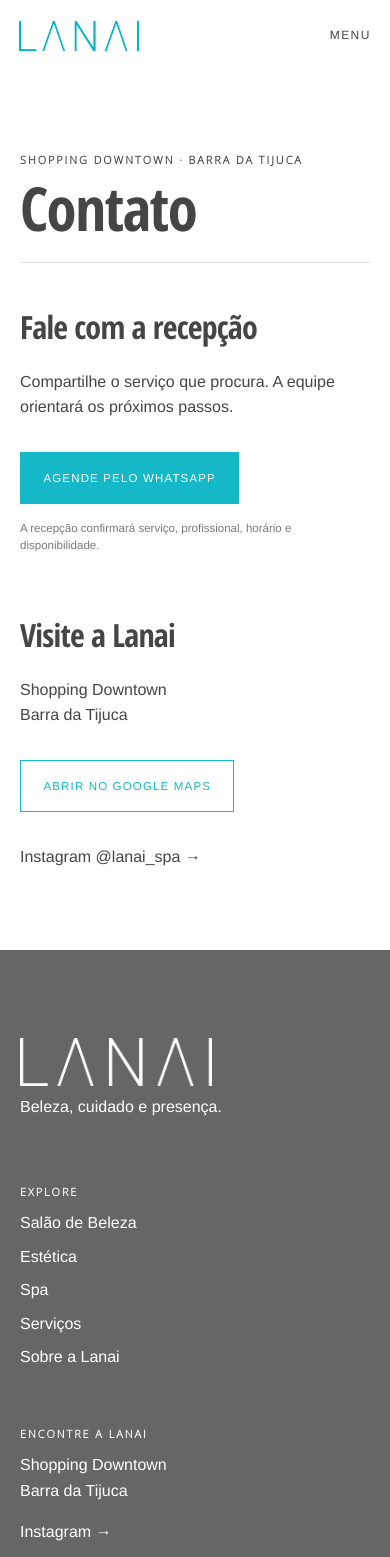
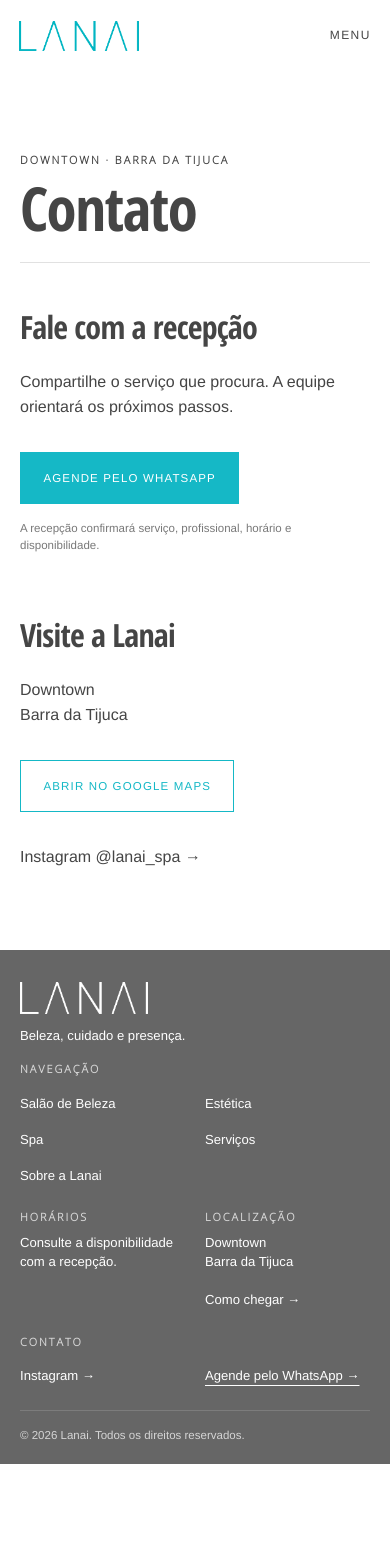
Before and after one commit to lanai-oficial/site-lanai, a Next.js app: page /contato in a window 390 px wide. Shown: the top 1557 px of the page. After the commit the page ends 1464 px from the top, so only its background shows below. Built offline with nearby package versions, Linux system fonts and the light colour scheme.

Commit message:
fix: reorganizar footer global responsivo

```diff
--- a/src/app/contato/page.tsx
+++ b/src/app/contato/page.tsx
@@ -1,5 +1,5 @@
 import type { Metadata } from "next";
 import { WhatsAppLink } from "@/components/whatsapp-link";
 import { OFFICIAL_LINKS } from "@/lib/contact";
-export const metadata: Metadata = { title: "Contato", description: "Entre em contato com a recepção da Lanai no Shopping Downtown." };
-export default function ContactPage() { return <div className="section page contact"><p className="eyebrow">Shopping Downtown · Barra da Tijuca</p><h1>Contato</h1><div className="contact-grid"><div><h2>Fale com a recepção</h2><p>Compartilhe o serviço que procura. A equipe orientará os próximos passos.</p><WhatsAppLink origin="contact">Agende pelo WhatsApp</WhatsAppLink><small>A recepção confirmará serviço, profissional, horário e disponibilidade.</small></div><div><h2>Visite a Lanai</h2><p>Shopping Downtown<br />Barra da Tijuca</p><a className="button outline" href={OFFICIAL_LINKS.maps} target="_blank" rel="noreferrer">Abrir no Google Maps</a><a className="text-link contact-social" href={OFFICIAL_LINKS.instagram} target="_blank" rel="noreferrer">Instagram @lanai_spa →</a></div></div></div>; }
+export const metadata: Metadata = { title: "Contato", description: "Entre em contato com a recepção da Lanai no Downtown." };
+export default function ContactPage() { return <div className="section page contact"><p className="eyebrow">Downtown · Barra da Tijuca</p><h1>Contato</h1><div className="contact-grid"><div><h2>Fale com a recepção</h2><p>Compartilhe o serviço que procura. A equipe orientará os próximos passos.</p><WhatsAppLink origin="contact">Agende pelo WhatsApp</WhatsAppLink><small>A recepção confirmará serviço, profissional, horário e disponibilidade.</small></div><div><h2>Visite a Lanai</h2><p>Downtown<br />Barra da Tijuca</p><a className="button outline" href={OFFICIAL_LINKS.maps} target="_blank" rel="noreferrer">Abrir no Google Maps</a><a className="text-link contact-social" href={OFFICIAL_LINKS.instagram} target="_blank" rel="noreferrer">Instagram @lanai_spa →</a></div></div></div>; }
--- a/src/app/globals.css
+++ b/src/app/globals.css
@@ -54,9 +54,9 @@ small { display:block; max-width:34rem; font-size:.72rem; line-height:1.5; opaci
 .booking-band { padding:clamp(4rem,8vw,8rem) clamp(1.25rem,6vw,7rem); display:grid; grid-template-columns:1.3fr .7fr; gap:4rem; align-items:center; background:var(--cream); }.booking-band h2 { margin:0; }.booking-band .button { margin-top:0; }
 .directory-group { display:grid; grid-template-columns:.7fr 1.3fr; gap:4rem; padding:4rem 0; border-top:1px solid var(--line); }.directory-heading { display:grid; grid-template-columns:3rem 1fr; gap:1rem; }.directory-heading h2 { font-size:clamp(2.5rem,5vw,4rem); }.directory-links>a { padding:1.5rem 0; display:flex; justify-content:space-between; gap:2rem; border-bottom:1px solid var(--line); }.directory-links h3 { font-size:2rem; margin:.3rem 0; }.directory-links p { margin-bottom:0; }
 .contact-grid { display:grid; grid-template-columns:1fr 1fr; gap:4rem; border-top:1px solid var(--line); padding-top:3rem; }.contact-grid h2 { font-size:2rem; }.not-found { text-align:center; }.not-found p { margin-left:auto;margin-right:auto; }
-.site-footer { display:grid; grid-template-columns:1.2fr .7fr 1fr; gap:3rem; padding:5rem clamp(1.25rem,5vw,5rem) 2rem; color:white; background:var(--brand-ink); }.site-footer div a { display:block; margin:.5rem 0; }.site-footer .footer-link { text-decoration:underline; text-underline-offset:.3rem; }.site-footer small { grid-column:1/-1; border-top:1px solid rgba(255,255,255,.2); padding-top:2rem; }
+.site-footer { display:grid; grid-template-columns:1.35fr repeat(4,minmax(0,1fr)); gap:clamp(2rem,4vw,5rem); padding:4rem clamp(1.25rem,5vw,5rem) 1.5rem; color:white; background:var(--brand-ink); }.footer-brand p,.footer-group p { margin-bottom:.65rem; }.footer-group .eyebrow { margin-bottom:1rem; opacity:.72; }.footer-group a { display:block; width:fit-content; padding:.2rem 0; }.site-footer .footer-link { text-decoration:underline; text-underline-offset:.3rem; }.footer-legal { grid-column:1/-1; margin-top:1rem; padding-top:1.25rem; border-top:1px solid rgba(255,255,255,.2); }
 @media (max-width:1050px) { .desktop-nav { display:none!important; }.mobile-nav { display:block; position:relative; }.mobile-nav summary { cursor:pointer; list-style:none; font-size:.75rem; letter-spacing:.12em; text-transform:uppercase; }.mobile-nav summary::-webkit-details-marker { display:none; }.mobile-nav[open] nav { position:absolute; z-index:10; top:2.5rem; right:0; width:min(85vw,320px); padding:1.5rem; display:flex; flex-direction:column; align-items:stretch; gap:0; background:var(--paper); border:1px solid var(--line); box-shadow:0 1rem 3rem rgba(0,0,0,.15); }.mobile-nav nav a { padding:.75rem; }.mobile-nav nav .nav-cta { margin-top:.75rem; text-align:center; } }
-@media (max-width:800px) { .site-header { height:70px; padding:1.2rem; }.hero,.detail-page,.profile-hero { grid-template-columns:1fr; }.hero-shape { min-height:45svh; clip-path:ellipse(85% 95% at 45% 5%); }.hero-copy { padding:3rem 1.25rem 5rem; }.universe-grid,.category-grid { grid-template-columns:1fr; }.universe-card { min-height:360px; }.category-card { min-height:360px; }.professional-grid { grid-template-columns:1fr; }.portrait-placeholder { min-height:400px; }.portfolio-grid,.profile-services,.contact-grid,.site-footer,.universe-intro,.booking-band,.directory-group { grid-template-columns:1fr; }.site-footer small { grid-column:auto; }.detail-visual { min-height:45svh; }.section-heading { align-items:flex-start; flex-direction:column; }.service-row { grid-template-columns:2rem 1fr auto; padding:1.5rem .5rem; gap:1rem; }.service-row>div>p:last-child { display:none; }.category-directory>a { grid-template-columns:2rem 1fr auto; gap:1rem; }.directory-group { gap:2rem; }.universe-hero { min-height:60svh; } }
+@media (max-width:800px) { .site-header { height:70px; padding:1.2rem; }.hero,.detail-page,.profile-hero { grid-template-columns:1fr; }.hero-shape { min-height:45svh; clip-path:ellipse(85% 95% at 45% 5%); }.hero-copy { padding:3rem 1.25rem 5rem; }.universe-grid,.category-grid { grid-template-columns:1fr; }.universe-card { min-height:360px; }.category-card { min-height:360px; }.professional-grid { grid-template-columns:1fr; }.portrait-placeholder { min-height:400px; }.portfolio-grid,.profile-services,.contact-grid,.universe-intro,.booking-band,.directory-group { grid-template-columns:1fr; }.detail-visual { min-height:45svh; }.section-heading { align-items:flex-start; flex-direction:column; }.service-row { grid-template-columns:2rem 1fr auto; padding:1.5rem .5rem; gap:1rem; }.service-row>div>p:last-child { display:none; }.category-directory>a { grid-template-columns:2rem 1fr auto; gap:1rem; }.directory-group { gap:2rem; }.universe-hero { min-height:60svh; } }
 @media (max-width:480px) { .category-grid { grid-template-columns:1fr; }.category-card { min-height:300px; }.section { padding-left:1.25rem; padding-right:1.25rem; } }
 @media (prefers-reduced-motion:reduce) { html { scroll-behavior:auto; } *,*::before,*::after { transition:none!important; } }
 
@@ -92,7 +92,7 @@ h1,h2,h3 { letter-spacing:-.025em; }
 .statement { background:#555; }
 .instagram { padding:clamp(5rem,9vw,9rem) 0 0; text-align:center; }
 .instagram-heading { padding:0 1.25rem clamp(2.5rem,5vw,4rem); }
-.instagram-heading h2 { margin:0 auto 1.5rem; max-width:900px; }
+.instagram-heading h2 { margin:0 auto; max-width:900px; }
 .instagram-grid { display:grid; grid-template-columns:repeat(4,1fr); }
 .instagram-grid a { position:relative; min-height:28vw; overflow:hidden; }
 .instagram-grid img { object-fit:cover; transition:transform .6s ease; }
@@ -128,10 +128,8 @@ h1,h2,h3 { letter-spacing:-.025em; }
 .about-photo-main img { object-position:center; }
 .about-photo-grid figure:nth-child(2) img { object-position:center 58%; }
 .founder-section { display:grid; grid-template-columns:.7fr 1.3fr; min-height:85svh; background:var(--cream); }
-.founder-atmosphere { padding:clamp(3rem,7vw,7rem); display:flex; flex-direction:column; justify-content:center; gap:1.2rem; overflow:hidden; color:var(--brand-primary); border-right:1px solid var(--line); }
-.founder-atmosphere span { font-family:var(--font-title),Arial,sans-serif; font-size:clamp(3.5rem,7vw,7rem); line-height:.8; opacity:.75; }
-.founder-atmosphere span:nth-child(2) { margin-left:10%; opacity:.42; }
-.founder-atmosphere span:nth-child(3) { margin-left:-12%; opacity:.2; }
+.founder-portrait { position:relative; min-height:85svh; overflow:hidden; border-right:1px solid var(--line); }
+.founder-portrait img { object-fit:cover; object-position:center 38%; }
 .founder-section blockquote { align-self:center; max-width:55rem; margin:0; padding:clamp(4rem,9vw,10rem); }
 .founder-section blockquote h2 { margin:0 0 2rem; }
 .founder-section blockquote>p:not(.eyebrow) { max-width:44rem; font-size:clamp(1rem,1.6vw,1.2rem); }
@@ -152,18 +150,35 @@ h1,h2,h3 { letter-spacing:-.025em; }
   .site-header { height:72px; }
   .image-hero { min-height:calc(100svh - 72px); }
   .image-hero>img { object-position:58% center; }
-  .hero-copy { align-self:flex-end; padding:4rem 1.25rem 6rem; }
-  .hero-copy h1 { font-size:clamp(3.8rem,18vw,5.4rem); }
+  .hero-copy { align-self:flex-end; padding:3rem 1.5rem 4.5rem; }
+  .hero-copy h1 { max-width:7ch; margin:.45rem 0 1.25rem; font-size:3.35rem; line-height:.94; }
+  .hero-copy .button { margin:.5rem 0 0; }
   .image-shade { background:linear-gradient(0deg,rgba(0,0,0,.72),rgba(0,0,0,.03) 78%); }
   .scroll-cue { display:none; }
+  .universe-section .section-heading { gap:1.25rem; }
+  .universe-section .section-heading h2 { max-width:12ch; margin-bottom:0; font-size:2.45rem; line-height:1.02; }
   .universe-card { min-height:64svh; }
+  .universe-card h3 { max-width:10ch; font-size:2.5rem; line-height:1; }
   .home-about { grid-template-columns:1fr; }
   .home-about-image { min-height:58svh; }
   .home-about-copy { padding:4.5rem 1.25rem; }
+  .home-about-copy h2 { max-width:11ch; font-size:2.55rem; line-height:1.02; }
+  .instagram-heading h2 { max-width:15ch; font-size:2.4rem; line-height:1.04; }
   .universe-hero { min-height:72svh; }
   .detail-visual { min-height:60svh; }
   .instagram-grid { grid-template-columns:1fr 1fr; }
   .instagram-grid a { min-height:55vw; }
+  .site-footer { grid-template-columns:1fr 1fr; gap:1rem 1.25rem; padding:2rem 1.25rem max(1.25rem,env(safe-area-inset-bottom)); font-size:.82rem; line-height:1.45; }
+  .footer-brand { grid-column:1/-1; }
+  .brand-footer { width:8rem; margin-bottom:.75rem; }
+  .footer-brand p { margin-bottom:0; }
+  .footer-group .eyebrow { margin-bottom:.55rem; }
+  .footer-group a { min-height:2.25rem; display:flex; align-items:center; padding:.25rem 0; }
+  .footer-nav { grid-column:1/-1; display:grid; grid-template-columns:1fr 1fr; column-gap:1.25rem; }
+  .footer-nav .eyebrow { grid-column:1/-1; }
+  .footer-actions { grid-column:1/-1; display:grid; grid-template-columns:1fr 1fr; column-gap:1.25rem; }
+  .footer-actions .eyebrow { grid-column:1/-1; }
+  .footer-legal { grid-column:1/-1; margin-top:0; padding-top:1rem; }
   .about-hero { min-height:68svh; }
   .about-origin,.about-image-chapter,.about-transition,.founder-section { grid-template-columns:1fr; }
   .about-origin { gap:1.5rem; }
@@ -172,7 +187,6 @@ h1,h2,h3 { letter-spacing:-.025em; }
   .about-transition { align-items:start; }
   .about-photo-grid { grid-template-columns:1fr; grid-template-rows:65svh 55svh 55svh; }
   .about-photo-main { grid-row:auto; }
-  .founder-atmosphere { min-height:38svh; padding:3rem 1.25rem; border-right:0; border-bottom:1px solid var(--line); }
-  .founder-atmosphere span { font-size:clamp(3.5rem,18vw,6rem); }
+  .founder-portrait { min-height:65svh; border-right:0; border-bottom:1px solid var(--line); }
   .founder-section blockquote { padding:5rem 1.25rem; }
 }
--- a/src/app/page.tsx
+++ b/src/app/page.tsx
@@ -42,9 +42,9 @@ export default async function Home() {
   });
 
   return <>
-    <section className="hero image-hero"><Image src={homeImages.hero} alt="Fachada principal da Lanai no Shopping Downtown" fill priority sizes="100vw" style={{ objectPosition: "center" }} /><div className="image-shade" /><div className="hero-copy"><p className="eyebrow">Estética · Spa · Beleza</p><h1>Experiência<br />Lanai</h1><WhatsAppLink origin="home_hero">Agende seu horário</WhatsAppLink></div><a className="scroll-cue" href="#universos">Descubra ↓</a></section>
+    <section className="hero image-hero"><Image src={homeImages.hero} alt="Fachada principal da Lanai no Downtown" fill priority sizes="100vw" style={{ objectPosition: "center" }} /><div className="image-shade" /><div className="hero-copy"><p className="eyebrow">Estética · Spa · Beleza</p><h1>Experiência<br />Lanai</h1><WhatsAppLink origin="home_hero">Agende seu horário</WhatsAppLink></div><a className="scroll-cue" href="#universos">Descubra ↓</a></section>
     <section className="universe-section" id="universos"><div className="section-heading section"><div><p className="eyebrow">Experiência Lanai</p><h2>Beleza, estética e bem-estar.</h2></div><Link className="text-link" href="/servicos">Ver serviços →</Link></div><div className="universe-grid">{serviceUniverses.map((universe) => <Link className="universe-card" href={`/${universe.slug}`} key={universe.slug}><Image src={homeImages.universes[universe.slug]} alt={`Ambiente Lanai — ${universe.name}`} fill sizes="(max-width: 800px) 100vw, 33vw" style={{ objectPosition: universe.slug === "spa" ? "30% center" : "center" }} /><span className="card-shade" /><span className="card-copy"><h3>{universe.name}</h3><span aria-hidden="true">Conhecer →</span></span></Link>)}</div></section>
     <section className="home-about"><div className="home-about-image"><Image src={homeImages.services} alt="Recepção da Lanai, com madeira, plantas e luz natural" fill sizes="(max-width: 800px) 100vw, 62vw" style={{ objectPosition: "40% center" }} /></div><div className="home-about-copy"><p className="eyebrow">Lanai</p><h2>Um espaço para desacelerar.</h2><Link className="text-link" href="/sobre">Conheça nossa história →</Link></div></section>
-    <section className="instagram"><div className="instagram-heading"><p className="eyebrow">Instagram</p><h2>Conecte-se com a experiência Lanai</h2><a className="text-link" href={OFFICIAL_LINKS.instagram} target="_blank" rel="noreferrer">@lanai_spa →</a></div><div className="instagram-grid">{gallery.map((item) => <a href={item.href} target="_blank" rel="noreferrer" key={item.id}><Image src={item.image} alt={item.alt} fill sizes="(max-width: 800px) 50vw, 25vw" /></a>)}</div></section>
+    <section className="instagram"><div className="instagram-heading"><p className="eyebrow">Instagram</p><h2>Conecte-se com a experiência Lanai</h2></div><div className="instagram-grid">{gallery.map((item) => <a href={item.href} target="_blank" rel="noreferrer" key={item.id}><Image src={item.image} alt={item.alt} fill sizes="(max-width: 800px) 50vw, 25vw" /></a>)}</div></section>
   </>;
 }
--- a/src/components/footer.tsx
+++ b/src/components/footer.tsx
@@ -7,10 +7,12 @@ import { OFFICIAL_LINKS } from "@/lib/contact";
 export function Footer() {
   return (
     <footer className="site-footer">
-      <div><Link className="brand brand-footer" href="/" aria-label="Lanai — página inicial"><Image src={lanaiLogoBranco} alt="Lanai" /></Link><p>Beleza, cuidado e presença.</p></div>
-      <div><p className="eyebrow">Explore</p><Link href="/salao-de-beleza">Salão de Beleza</Link><Link href="/estetica">Estética</Link><Link href="/spa">Spa</Link><Link href="/servicos">Serviços</Link><Link href="/sobre">Sobre a Lanai</Link></div>
-      <div><p className="eyebrow">Encontre a Lanai</p><p>Shopping Downtown<br />Barra da Tijuca</p><a href={OFFICIAL_LINKS.instagram} target="_blank" rel="noreferrer">Instagram →</a><a href={OFFICIAL_LINKS.maps} target="_blank" rel="noreferrer">Como chegar →</a><WhatsAppLink className="footer-link" origin="footer">Agende pelo WhatsApp →</WhatsAppLink></div>
-      <small>© {new Date().getFullYear()} Lanai. Todos os direitos reservados.</small>
+      <div className="footer-brand"><Link className="brand brand-footer" href="/" aria-label="Lanai — página inicial"><Image src={lanaiLogoBranco} alt="Lanai" /></Link><p>Beleza, cuidado e presença.</p></div>
+      <nav className="footer-group footer-nav" aria-label="Navegação do rodapé"><p className="eyebrow">Navegação</p><Link href="/salao-de-beleza">Salão de Beleza</Link><Link href="/estetica">Estética</Link><Link href="/spa">Spa</Link><Link href="/servicos">Serviços</Link><Link href="/sobre">Sobre a Lanai</Link></nav>
+      <div className="footer-group"><p className="eyebrow">Horários</p><p>Consulte a disponibilidade<br />com a recepção.</p></div>
+      <div className="footer-group"><p className="eyebrow">Localização</p><p>Downtown<br />Barra da Tijuca</p><a href={OFFICIAL_LINKS.maps} target="_blank" rel="noreferrer">Como chegar →</a></div>
+      <div className="footer-group footer-actions"><p className="eyebrow">Contato</p><a href={OFFICIAL_LINKS.instagram} target="_blank" rel="noreferrer">Instagram →</a><WhatsAppLink className="footer-link" origin="footer">Agende pelo WhatsApp →</WhatsAppLink></div>
+      <small className="footer-legal">© {new Date().getFullYear()} Lanai. Todos os direitos reservados.</small>
     </footer>
   );
 }
--- a/src/data/images.ts
+++ b/src/data/images.ts
@@ -1,3 +1,6 @@
+import firstLanai from "../../docs/IMG_7920_Original.jpeg";
+import founderCelina from "../../docs/IMG_1556.jpeg";
+
 export const lanaiImages = {
   facade: "/images/lanai/50dc553e-35bc-452b-bbb9-1946f71b8118_Original.jpeg",
   facadeWide: "/images/lanai/Facetune_03-01-2024-13-11-53_Original.jpeg",
@@ -8,6 +11,8 @@ export const lanaiImages = {
   treatmentRoom: "/images/lanai/IMG_0803_Original.jpeg",
   receptionWide: "/images/lanai/IMG_0824_Original.jpeg",
   exterior: "/images/lanai/IMG_2994.jpeg",
+  firstLanai,
+  founderCelina,
 } as const;
 
 export const universeImages = {
```
Also changed, not shown: src/app/sobre/page.tsx (+6 -6 lines).
